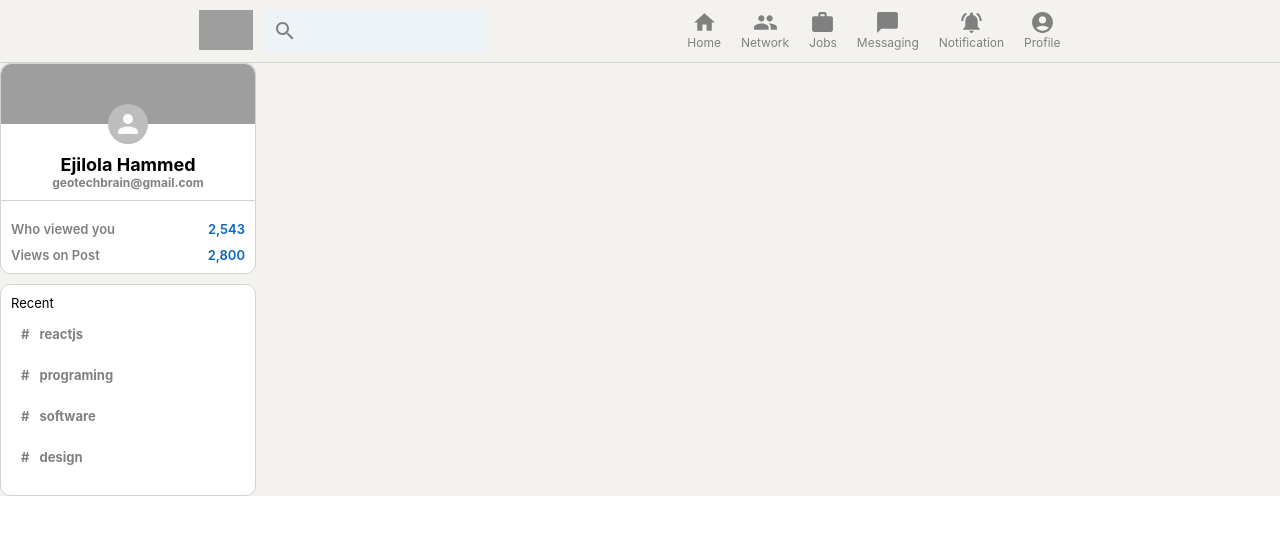
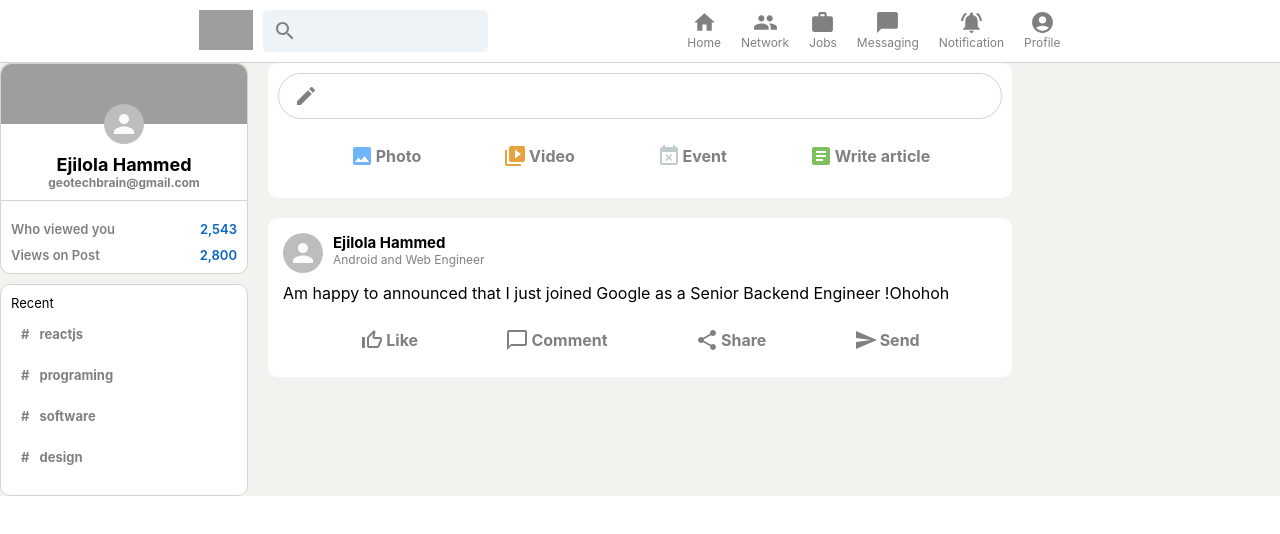
Before and after one commit to EjilolaHammedEjitomiwa/Linkedln-Clone-REACT, a React (Create React App) app: page / in a window 1280 px wide. Shown: the top 534 px of the page. Built offline with nearby package versions, Linux system fonts and the light colour scheme; grey boxes are pictures that could not be loaded.

Commit message:
feed section

```diff
--- a/src/App.js
+++ b/src/App.js
@@ -2,6 +2,7 @@
 import "./App.css";
 import Header from "./Header";
 import Sidebar from "./Sidebar";
+import Feed from "./Feed";
 
 function App() {
   return (
@@ -10,6 +11,7 @@
 
       <div className="app_body">
         <Sidebar />
+        <Feed />
       </div>
     </div>
   );
@@ -17,4 +19,4 @@
 
 export default App;
 
-// 50:27
+// 1:40:44
--- /dev/null
+++ b/src/Feed.css
@@ -0,0 +1,43 @@
+.feed {
+  flex: 0.6;
+  margin: 0 20px;
+}
+
+.feed_inputContainer {
+  background-color: white;
+  padding: 10px;
+  padding-bottom: 20px;
+  border-radius: 10px;
+  margin-bottom: 20px;
+}
+
+.feed_input {
+  border: 1px solid lightgray;
+  border-radius: 30px;
+  display: flex;
+  padding: 10px;
+  color: gray;
+  padding-left: 15px;
+}
+
+.feed_input form {
+  display: flex;
+  width: 100%;
+}
+
+.feed_input form input {
+  border: none;
+  flex: 1;
+  margin-left: 10px;
+  outline-width: 0;
+  font-weight: 600;
+}
+
+.feed_input form button {
+    display: none;
+}
+
+.feed_inputOptions{
+    display: flex;
+    justify-content: space-evenly;
+}
--- /dev/null
+++ b/src/Feed.js
@@ -0,0 +1,63 @@
+import React from "react";
+import "./Feed.css";
+import InputOption from "./InputOption";
+import Post from "./Post";
+//material icons
+import CreateIcon from "@mui/icons-material/Create";
+import ImageIcon from "@mui/icons-material/Image";
+import VideoLibraryIcon from "@mui/icons-material/VideoLibrary";
+import EventBusyIcon from "@mui/icons-material/EventBusy";
+import ArticleIcon from "@mui/icons-material/Article";
+
+function Feed() {
+  const [posts, setPost] = React.useState([]);
+
+  const sendPost = (e) => {
+    e.preventDefault()
+
+
+    setPost
+
+  };
+
+  return (
+    <div className="feed">
+      <div className="feed_inputContainer">
+        <div className="feed_input">
+          <CreateIcon />
+          <form action="">
+            <input type="text" />
+            <button onClick={sendPost} type="submit">
+              send
+            </button>
+          </form>
+        </div>
+
+        <div className="feed_inputOptions">
+          <InputOption title="Photo" Icon={ImageIcon} iconColor="#70B5F9" />
+          <InputOption
+            title="Video"
+            Icon={VideoLibraryIcon}
+            iconColor="#E7A33E"
+          />
+          <InputOption title="Event" Icon={EventBusyIcon} iconColor="#C0CBCD" />
+          <InputOption
+            title="Write article"
+            Icon={ArticleIcon}
+            iconColor="#7FC15E"
+          />
+        </div>
+      </div>
+
+      {posts.map((post) => {})}
+
+      <Post
+        name="Ejilola Hammed "
+        description="Android and Web Engineer"
+        message="Am happy to announced that I just joined Google as a Senior Backend Engineer !Ohohoh"
+      />
+    </div>
+  );
+}
+
+export default Feed;
--- a/src/Header.css
+++ b/src/Header.css
@@ -2,6 +2,7 @@
   position: sticky;
   top: 0;
   display: flex;
+  background-color: white;
   justify-content: space-evenly;
   border-bottom: 0.1px solid lightgray ;
   padding-top: 10px;
--- /dev/null
+++ b/src/InputOption.css
@@ -0,0 +1,17 @@
+.inputOption {
+  display: flex;
+  align-items: center;
+  margin-top: 15px;
+  color: gray;
+  padding: 10px;
+  cursor: pointer;
+}
+
+.inputOption:hover {
+  background-color: whitesmoke;
+  border-radius: 10px;
+}
+
+.inputOption h4{
+ margin-left: 2px;
+}
--- /dev/null
+++ b/src/InputOption.js
@@ -0,0 +1,18 @@
+import { color } from "@mui/system";
+import React from "react";
+import "./InputOption.css";
+
+function InputOption({ Icon, title, iconColor }) {
+  const iconStyle = {
+    color: iconColor,
+  };
+
+  return (
+    <div className="inputOption">
+      <Icon style={iconStyle} />
+      <h4>{title}</h4>
+    </div>
+  );
+}
+
+export default InputOption;
--- /dev/null
+++ b/src/Post.css
@@ -0,0 +1,32 @@
+.post {
+  background-color: white;
+  padding: 15px;
+  margin-bottom: 10px;
+  border-radius: 10px;
+}
+
+.post_header {
+  display: flex;
+  margin-bottom: 10px;
+}
+.post_info {
+  margin-left: 10px;
+}
+.post_info p {
+  font-size: 12px;
+  color: gray;
+}
+
+.post_info h2 {
+  font-size: 15px;
+}
+
+.post_body {
+  overflow-wrap: anywhere;
+}
+
+.post_buttons{
+  display: flex;
+  justify-content: space-evenly;
+
+}
--- /dev/null
+++ b/src/Post.js
@@ -0,0 +1,41 @@
+import { Avatar } from "@material-ui/core";
+import React from "react";
+import "./Post.css";
+import InputOption from "./InputOption";
+
+//material icons
+import ThumbUpOffAltIcon from "@mui/icons-material/ThumbUpOffAlt";
+import ChatBubbleOutlineIcon from "@mui/icons-material/ChatBubbleOutline";
+import ShareIcon from "@mui/icons-material/Share";
+import SendIcon from "@mui/icons-material/Send";
+
+function Post({ name, description, message, photoUrl }) {
+  return (
+    <div className="post">
+      <div className="post_header">
+        <Avatar />
+        <div className="post_info">
+          <h2>{name}</h2>
+          <p>{description}</p>
+        </div>
+      </div>
+
+      <div className="post_body">
+        <p>{message}</p>
+      </div>
+
+      <div className="post_buttons">
+        <InputOption title="Like" Icon={ThumbUpOffAltIcon} iconColor="gray" />
+        <InputOption
+          title="Comment"
+          Icon={ChatBubbleOutlineIcon}
+          iconColor="gray"
+        />
+        <InputOption title="Share" Icon={ShareIcon} iconColor="gray" />
+        <InputOption title="Send" Icon={SendIcon} iconColor="gray" />
+      </div>
+    </div>
+  );
+}
+
+export default Post;
```
